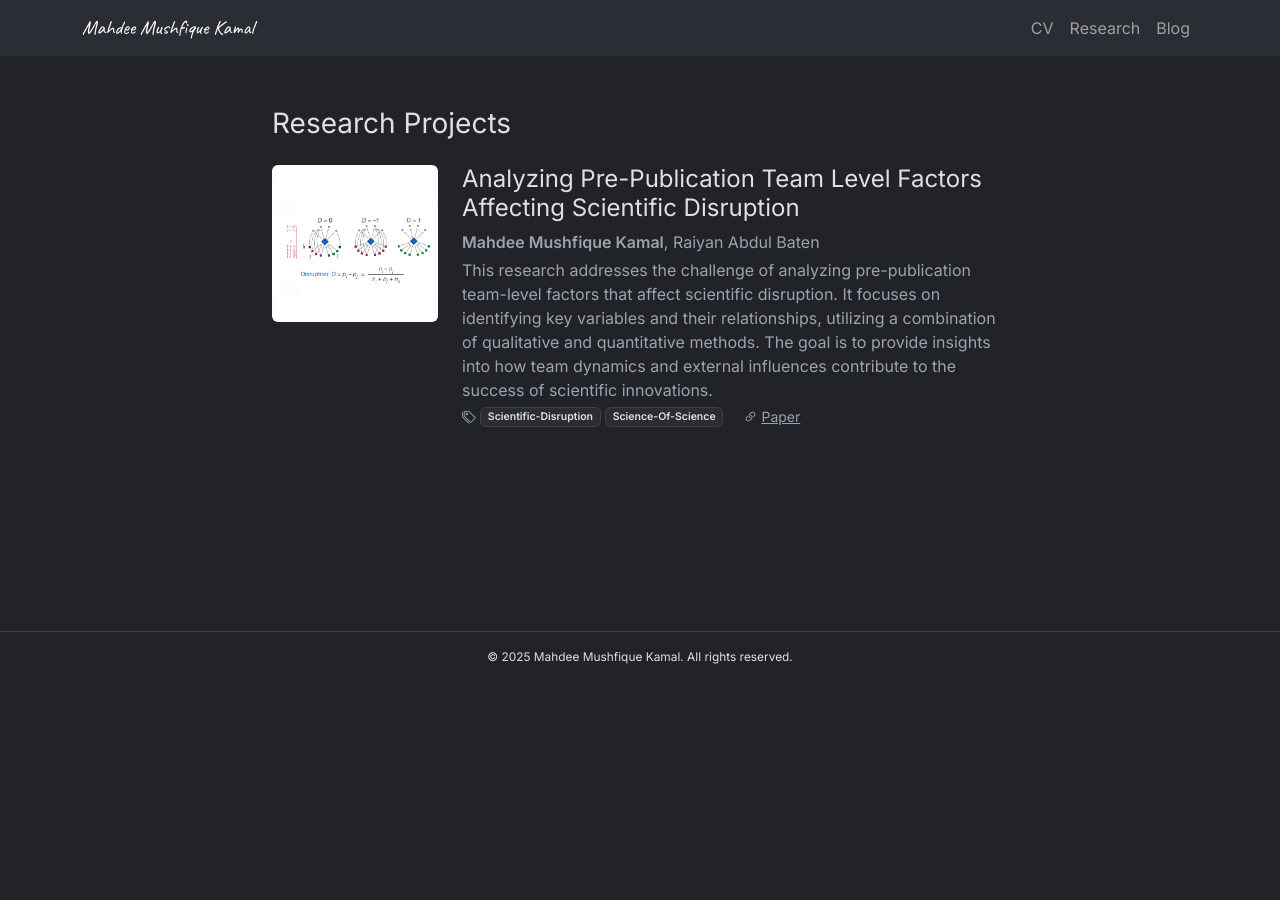
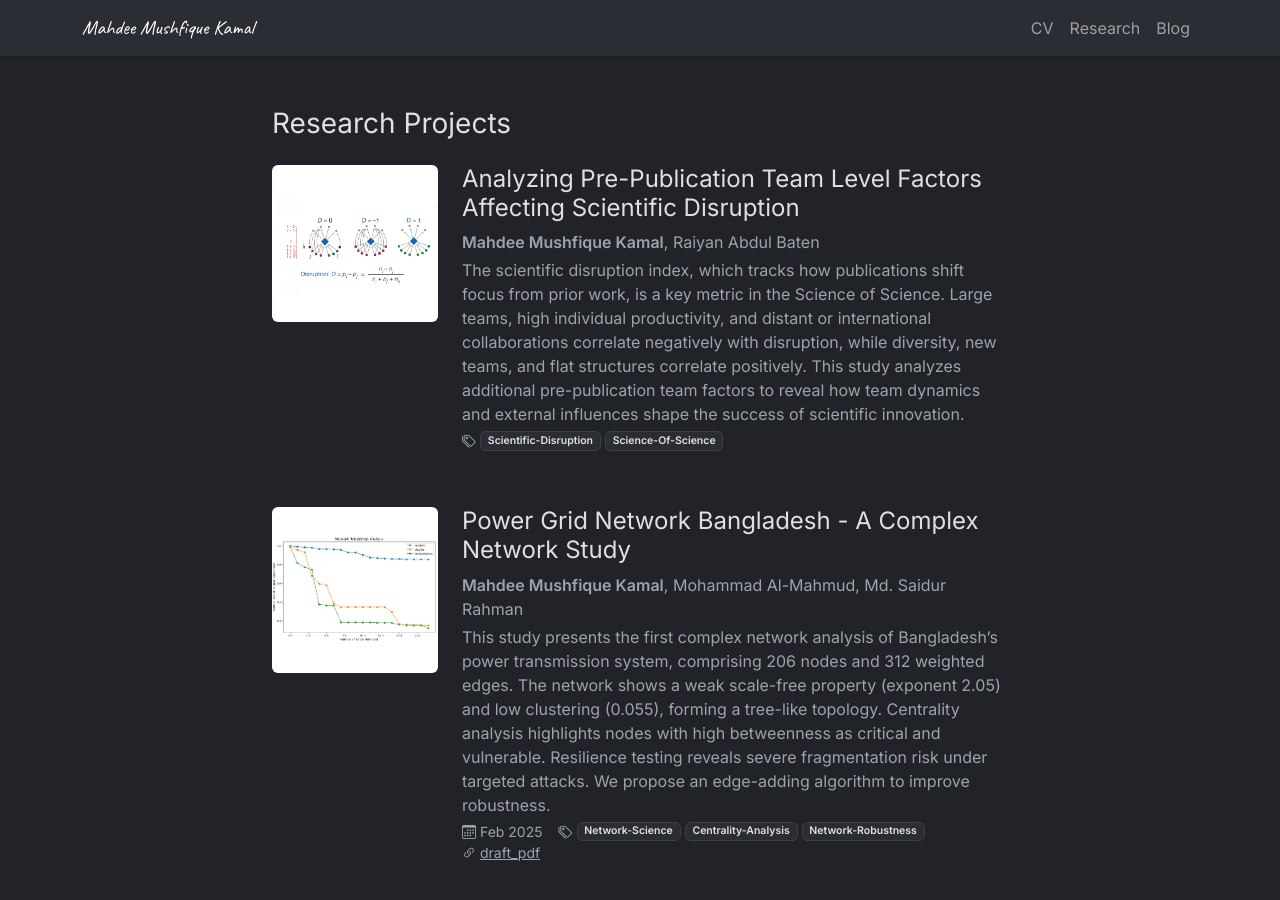
Before and after one commit to MahdeeMushfiqueKamal/MahdeeMushfiqueKamal.github.io, a Jekyll site: the page built from research.html, in a window 1280 px wide and 900 px high, scrolled down 413 px. Built offline with Jekyll 4.4.1, drawn with Linux system fonts in a browser that asks for light colours; before the commit the page ends 1095 px from its top, so only the background shows below that; some of the changed text lies outside the part shown.

Commit message:
Added Further Research Details

```diff
--- a/_data/research_projects.yml
+++ b/_data/research_projects.yml
@@ -3,10 +3,30 @@
   tag: Scientific-Disruption Science-Of-Science
   thumbnail: /assets/images/research/scientific_disruption.png
   details: >
-    This research addresses the challenge of analyzing pre-publication team-level factors that affect scientific disruption.
-    It focuses on identifying key variables and their relationships, utilizing a combination of qualitative and quantitative methods.
-    The goal is to provide insights into how team dynamics and external influences contribute to the success of scientific innovations.
+    The scientific disruption index, which tracks how publications shift focus from prior work, is a key metric in the Science of Science. Large teams, high individual productivity, and distant or international collaborations correlate negatively with disruption, while diversity, new teams, and flat structures correlate positively. This study analyzes additional pre-publication team factors to reveal how team dynamics and external influences shape the success of scientific innovation.
+
+
+- title: Power Grid Network Bangladesh - A Complex Network Study
+  authors: <b> Mahdee Mushfique Kamal</b>, Mohammad Al-Mahmud, Md. Saidur Rahman
+  date: Feb 2025
+  tag: Network-Science Centrality-Analysis Network-Robustness
+  thumbnail: /assets/images/research/power_grid_thumbnail.png
+  details: >
+    This study presents the first complex network analysis of Bangladesh’s power transmission system, comprising 206 nodes and 312 weighted edges. The network shows a weak scale-free property (exponent 2.05) and low clustering (0.055), forming a tree-like topology. Centrality analysis highlights nodes with high betweenness as critical and vulnerable. Resilience testing reveals severe fragmentation risk under targeted attacks. We propose an edge-adding algorithm to improve robustness.
+  links:
+    - title: draft_pdf
+      url: http://mahdeemushfique.github.io/assets/pdf/Power_Grid_Network_Bangladesh___A_Complex_Network_Study.pdf
+
+
+
+- title: AutoLimit - A Practical Bi-Level Approach to Resource Management for SLO-Targeted Microservices
+  authors: Hasan Masum, <b> Mahdee Mushfique Kamal</b>
+  date: Feb 2025
+  tag: SLO, Resource Management, CPU Throttle, Memory Limit
+  thumbnail: /assets/images/research/authrottle_diagram.png
+  details: >
+  We propose a bi-level strategy extending Autothrottle: Captain, a lightweight controller adjusting CPU via throttling signals, and Tower, a centralized bandit-based controller setting dynamic performance targets. With heuristic rules for memory scaling, our approach reduces memory limits by 50.6–60.3%, cutting waste while ensuring SLO compliance in scalable microservices.
 
   links:
-    - title: Paper
-      url: https://dl.acm.org/doi/10.1145/3723178.3723189
+    - title: draft_pdf
+      url: http://mahdeemushfique.github.io/assets/pdf/autoalloc.pdf
```
Also changed, not shown: assets/images/research/authrottle_diagram.png (added), assets/images/research/power_grid_thumbnail.png (added), 2 other files.
